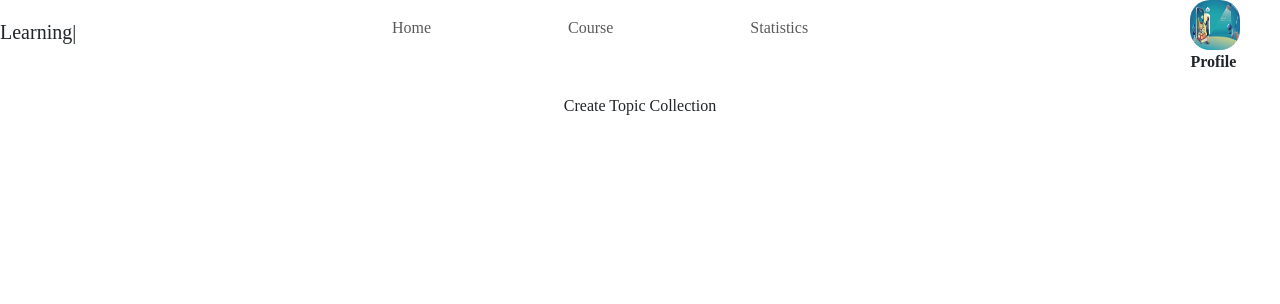
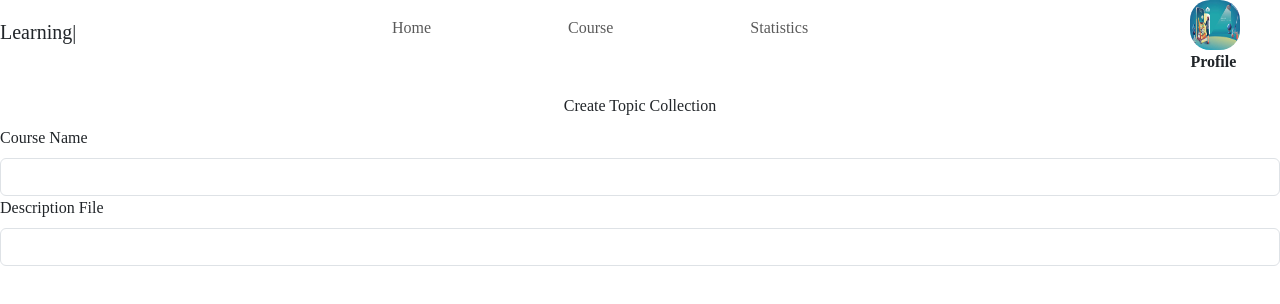
Before and after one commit to Red-stevo/E-LearningHub, a React (Vite) app in the folder student-learning-assistant/: page /student-assistant/learn/add/course in a window 1280 px wide. Shown: the top 304 px of the page. Built offline with nearby package versions, Linux system fonts and the light colour scheme; sample sign-in values are in the browser's storage.

Commit message:
Commit message >>>>> taking a break <<<<<

```diff
--- a/student-learning-assistant/src/AppPages/RoutedPages/CreateCourse.jsx
+++ b/student-learning-assistant/src/AppPages/RoutedPages/CreateCourse.jsx
@@ -4,6 +4,16 @@ export const CreateCourse = () => {
     return(<div>
         <Form>
             <FormLabel className={"form-title"}>Create Topic Collection</FormLabel>
+
+            <Form.Group>
+                <Form.Label htmlFor={"course"}>Course Name </Form.Label>
+                <Form.Control id={"course"} type={"text"}/>
+            </Form.Group>
+
+            <Form.Group>
+                <Form.Label htmlFor={"description-file"}>Description File</Form.Label>
+                <Form.Control id={"description-file"} type={"checked"} />
+            </Form.Group>
         </Form>
     </div>)
 }
```
